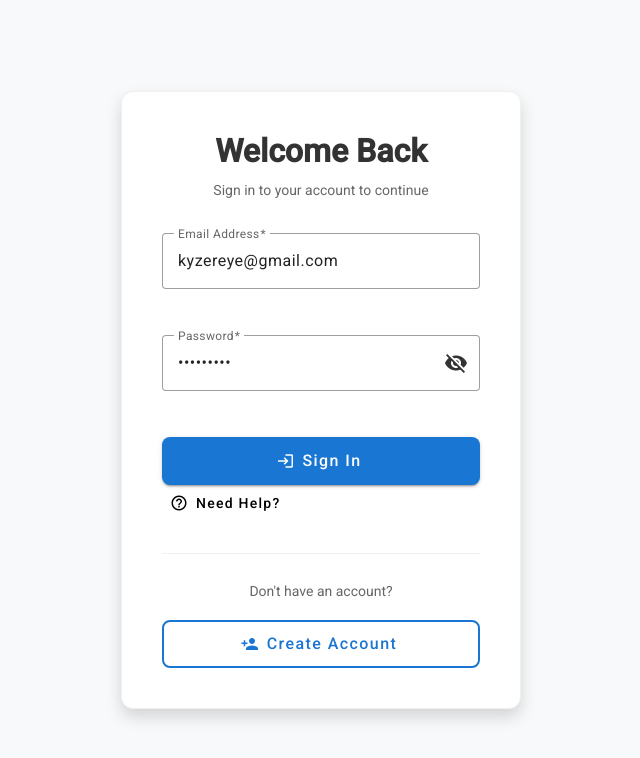
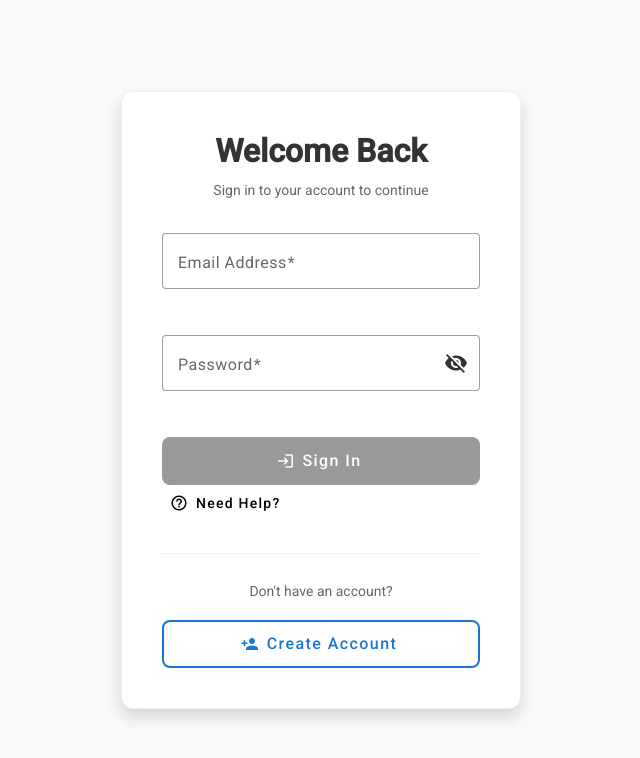
Before and after one commit to Kyzereye/poker_signup, an Angular app in the folder frontend/: page /login in a window 1280 px wide. Shown: the top 758 px of the page, without its empty margins (319-959 px from the left). Built offline with nearby package versions, Linux system fonts and the light colour scheme.

Commit message:
removed hard coded name from login and registartion

```diff
--- a/frontend/src/app/login/login.component.ts
+++ b/frontend/src/app/login/login.component.ts
@@ -38,8 +38,8 @@ export class LoginComponent {
 
   ngOnInit(): void {
     this.login_form = this.fb.group({
-      email: ['kyzereye@gmail.com', Validators.required],
-      password: ['1Q!azxsw2']
+      email: ['', Validators.required],
+      password: ['']
     });
   }
 
--- a/frontend/src/app/pages/register/register.component.ts
+++ b/frontend/src/app/pages/register/register.component.ts
@@ -106,12 +106,12 @@ export class RegisterComponent {
 
   initForm() {
     this.register_form = this.fb.group({
-      email: ['kyzereye@gmail.com', [Validators.required, Validators.email]],
-      password: ['1Q!azxsw2', [Validators.required, Validators.minLength(6)]],
-      confirm_password: ['1Q!azxsw2', [Validators.required]],
-      username: ['jkyzer', [Validators.required, Validators.minLength(3), Validators.maxLength(25)]],
-      firstName: ['Jeff', [Validators.required, Validators.minLength(2), Validators.maxLength(50)]],
-      lastName: ['Kyser', [Validators.required, Validators.minLength(2), Validators.maxLength(50)]]
+      email: ['', [Validators.required, Validators.email]],
+      password: ['', [Validators.required, Validators.minLength(6)]],
+      confirm_password: ['', [Validators.required]],
+      username: ['', [Validators.required, Validators.minLength(3), Validators.maxLength(25)]],
+      firstName: ['', [Validators.required, Validators.minLength(2), Validators.maxLength(50)]],
+      lastName: ['', [Validators.required, Validators.minLength(2), Validators.maxLength(50)]]
     }, { validator: this.passwordMatchValidator });
     this.register_form.valueChanges.subscribe(() => this.updatePasswordRequirements())
   }
```
